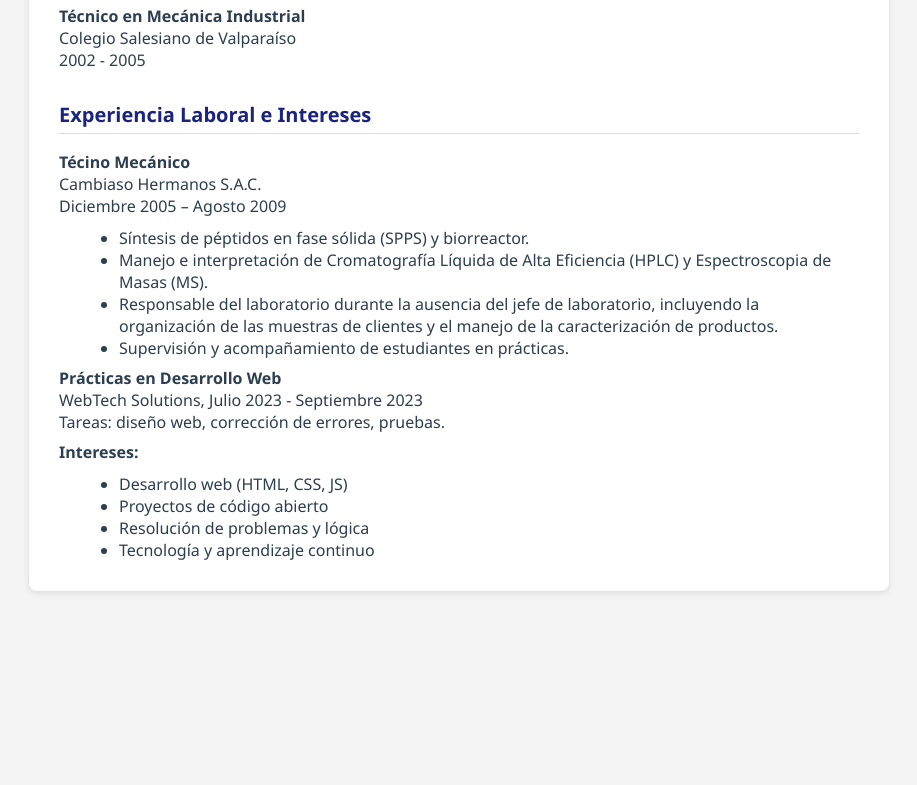
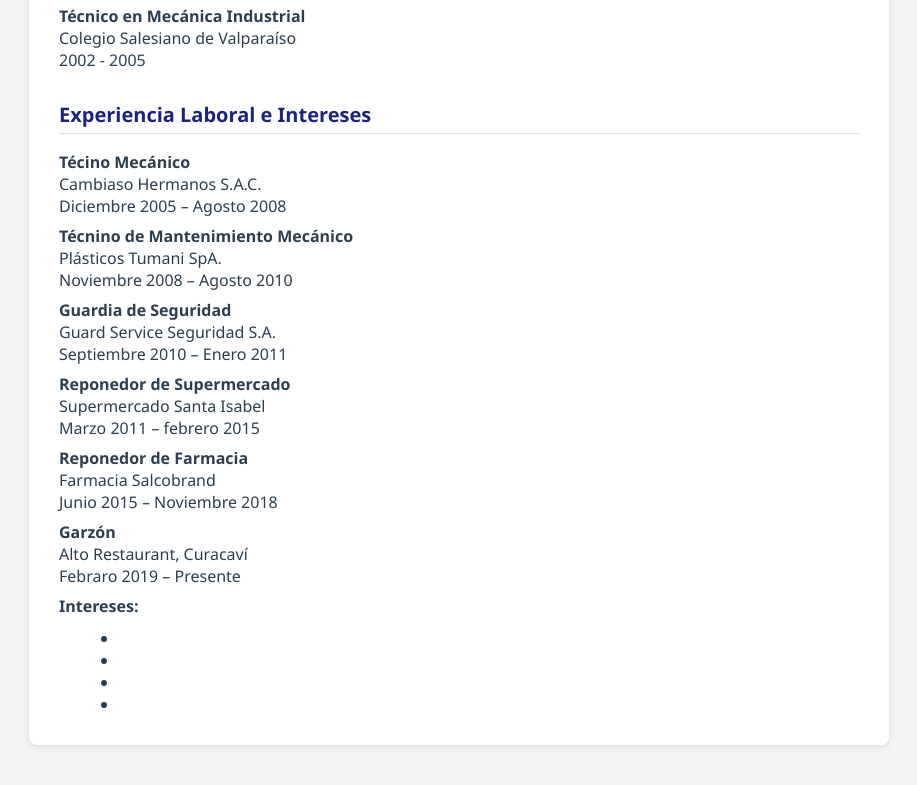
Before and after one commit to christophgato/christophgato.github.io, a plain HTML site: page index.html in a window 1280 px wide. Shown: the part 437-1222 px from the top of the page, without its empty margins (181-1098 px from the left). Before the commit the page ends 1068 px from the top, so only its background shows below. Drawn offline with Linux system fonts and the light colour scheme.

Commit message:
Update index.html

```diff
--- a/index.html
+++ b/index.html
@@ -76,51 +76,34 @@
     <h2>Experiencia Laboral e Intereses</h2>
     <p><strong>Técino Mecánico</strong><br>
     <span class="institucion">Cambiaso Hermanos S.A.C.</span><br>
-    <span class="fecha">Diciembre 2005 – Agosto 2009</span></p>
+    <span class="fecha">Diciembre 2005 – Agosto 2008</span></p>
 
+    <p><strong>Técnino de Mantenimiento Mecánico</strong><br>
+    <span class="institucion">Plásticos Tumani SpA.</span><br>
+    <span class="fecha">Noviembre 2008 – Agosto 2010</span></p>
 
+    <p><strong>Guardia de Seguridad</strong><br>
+    <span class="institucion">Guard Service Seguridad S.A.</span><br>
+    <span class="fecha">Septiembre 2010 – Enero 2011</span></p>
 
+    <p><strong>Reponedor de Supermercado</strong><br>
+    <span class="institucion">Supermercado Santa Isabel</span><br>
+    <span class="fecha">Marzo 2011 – febrero 2015</span></p>
 
+    <p><strong>Reponedor de Farmacia</strong><br>
+    <span class="institucion">Farmacia Salcobrand</span><br>
+    <span class="fecha">Junio 2015 – Noviembre 2018</span></p>
 
-
-
-
-
-
-
-
-
-
-
-
-
-
-
-
-    <ul>
-      <li>Síntesis de péptidos en fase sólida (SPPS) y biorreactor.</li>
-      <li>Manejo e interpretación de Cromatografía Líquida de Alta Eficiencia (HPLC) y Espectroscopia de Masas (MS).</li>
-      <li>Responsable del laboratorio durante la ausencia del jefe de laboratorio, incluyendo la organización de las muestras de clientes y el manejo de la caracterización de productos.</li>
-      <li>Supervisión y acompañamiento de estudiantes en prácticas.</li>
-    </ul>
-
-
-
-
-
-
-
-
-    <p><strong>Prácticas en Desarrollo Web</strong><br>
-    WebTech Solutions, Julio 2023 - Septiembre 2023<br>
-    Tareas: diseño web, corrección de errores, pruebas.</p>
+    <p><strong>Garzón</strong><br>
+    <span class="institucion">Alto Restaurant, Curacaví</span><br>
+    <span class="fecha">Febraro 2019 – Presente</span></p>
 
     <p><strong>Intereses:</strong></p>
     <ul>
-      <li>Desarrollo web (HTML, CSS, JS)</li>
-      <li>Proyectos de código abierto</li>
-      <li>Resolución de problemas y lógica</li>
-      <li>Tecnología y aprendizaje continuo</li>
+      <li></li>
+      <li></li>
+      <li></li>
+      <li></li>
     </ul>
   </div>
 </body>
```
